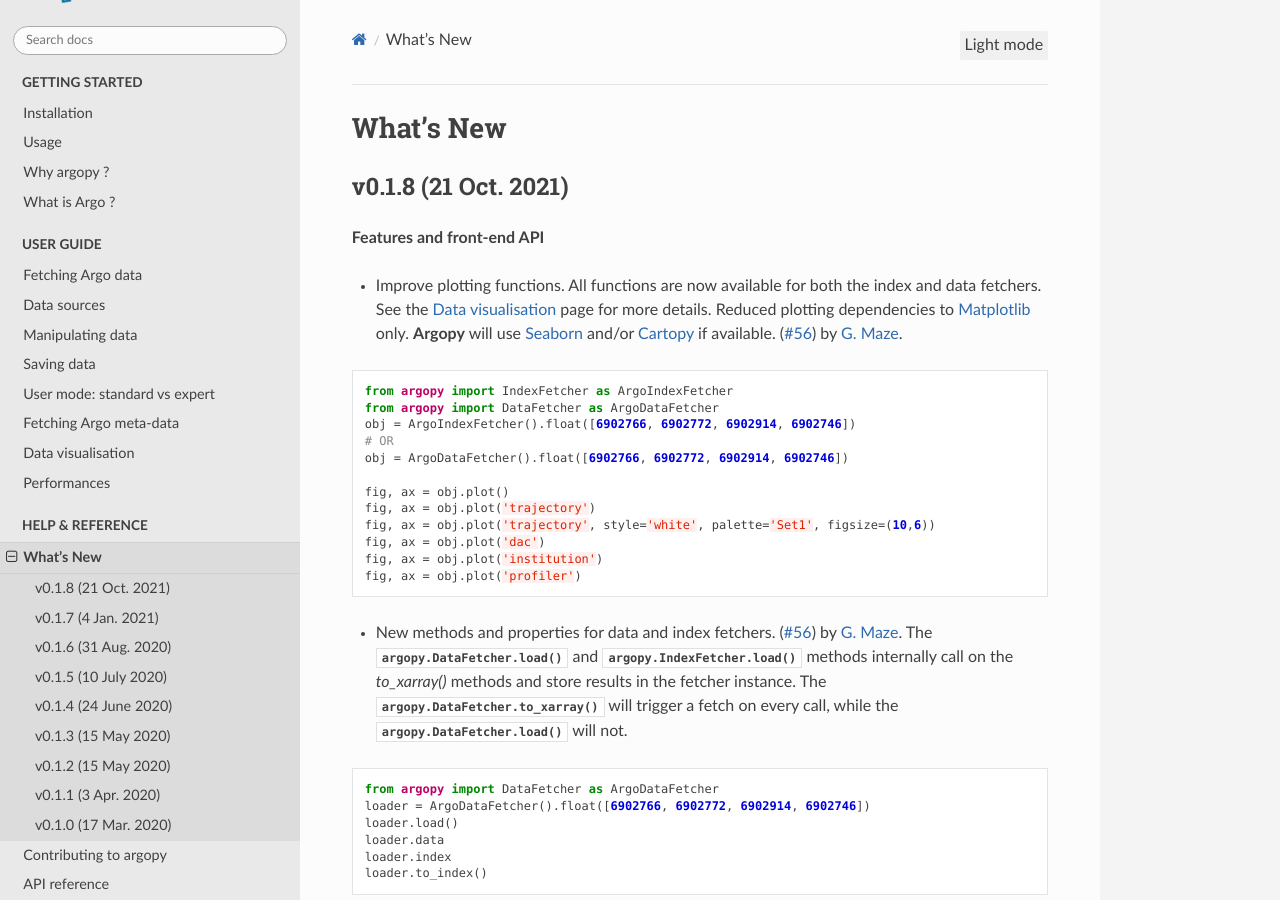
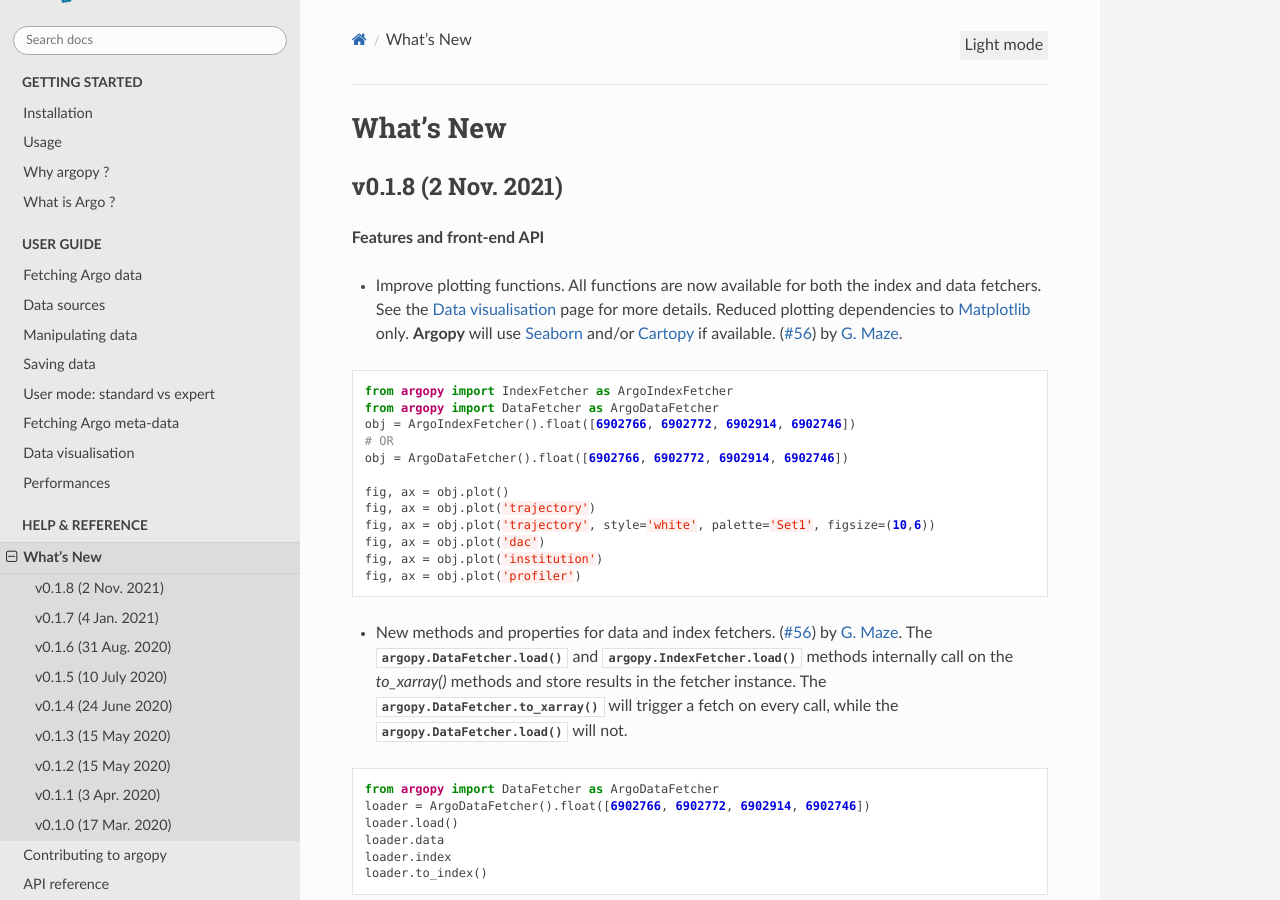
Before and after one commit to hamersu9t/argopy, a Sphinx documentation site: the page built from docs/whats-new.rst, in a window 1280 px wide and 900 px high. Built offline with Sphinx 7.4.7 and the Read the Docs theme 2.0.0, drawn with Linux system fonts in a browser that asks for light colours; the version number is read from the project's files by our own code.

Commit message:
final changes before merge

```diff
--- a/docs/whats-new.rst
+++ b/docs/whats-new.rst
@@ -3,7 +3,7 @@
 What's New
 ==========
 
-v0.1.8 (21 Oct. 2021)
+v0.1.8 (2 Nov. 2021)
 ---------------------
 
 **Features and front-end API**
--- a/setup.py
+++ b/setup.py
@@ -22,7 +22,6 @@ setuptools.setup(
     package_data={'argopy': ['assets/*.pickle']},
     install_requires=requirements,
     classifiers=[
-        "Programming Language :: Python :: 3.6",
         "Programming Language :: Python :: 3.7",
         "Programming Language :: Python :: 3.8",
         "Topic :: Scientific/Engineering",
```
Also changed, not shown: .github/PULL_REQUEST_TEMPLATE/new_release.md (added).
